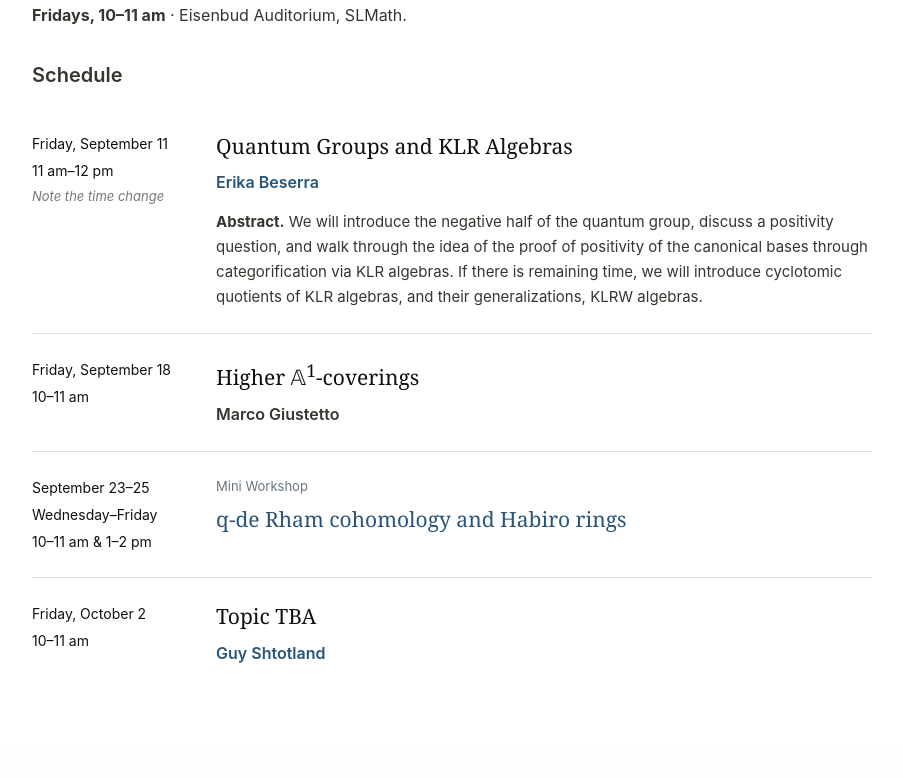
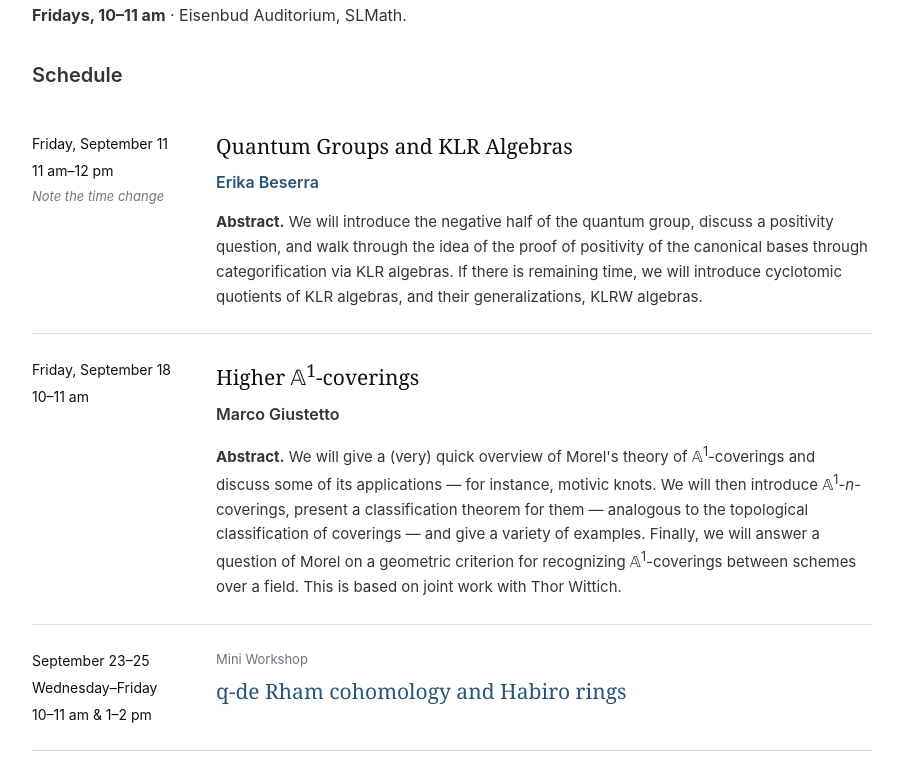
Before and after one commit to andyzhangyn/andyzhangyn.github.io, a Next.js app: page /seminar/slmath in a window 1280 px wide. Shown: the part 365-1144 px from the top of the page, without its empty margins (188-1091 px from the left). Before the commit the page ends 1115 px from the top, so only its background shows below. Built offline with nearby package versions, Linux system fonts and the light colour scheme.

Commit message:
Add abstract for Marco Giustetto's seminar talk

```diff
--- a/app/seminar/slmath/page.tsx
+++ b/app/seminar/slmath/page.tsx
@@ -55,6 +55,17 @@ export default function SLMathSeminarPage() {
               <div>
                 <h2 id="sept-18-title">Higher 𝔸<sup>1</sup>-coverings</h2>
                 <p className="slmath-speaker">Marco Giustetto</p>
+                <p className="slmath-abstract" id="marco-abstract">
+                  <strong>Abstract.</strong> We will give a (very) quick overview of
+                  Morel&apos;s theory of 𝔸<sup>1</sup>-coverings and discuss some of
+                  its applications — for instance, motivic knots. We will then
+                  introduce 𝔸<sup>1</sup>-<i>n</i>-coverings, present a classification
+                  theorem for them — analogous to the topological classification
+                  of coverings — and give a variety of examples. Finally, we will
+                  answer a question of Morel on a geometric criterion for
+                  recognizing 𝔸<sup>1</sup>-coverings between schemes over a field.
+                  This is based on joint work with Thor Wittich.
+                </p>
               </div>
             </article>
             <article className="seminar-event" aria-labelledby="workshop-title">
```
